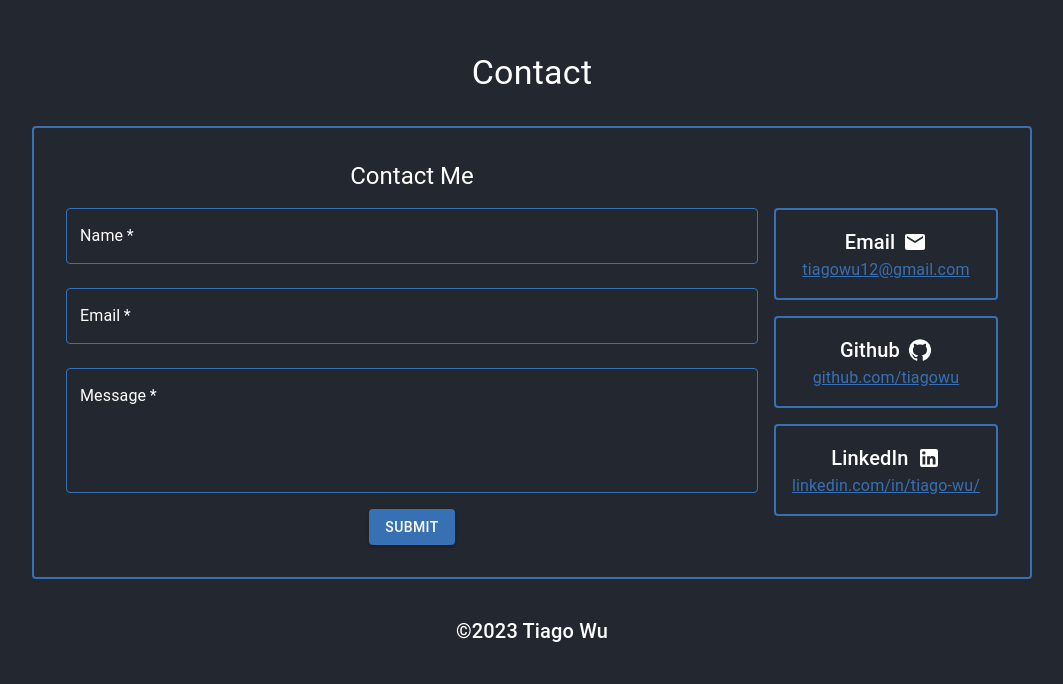
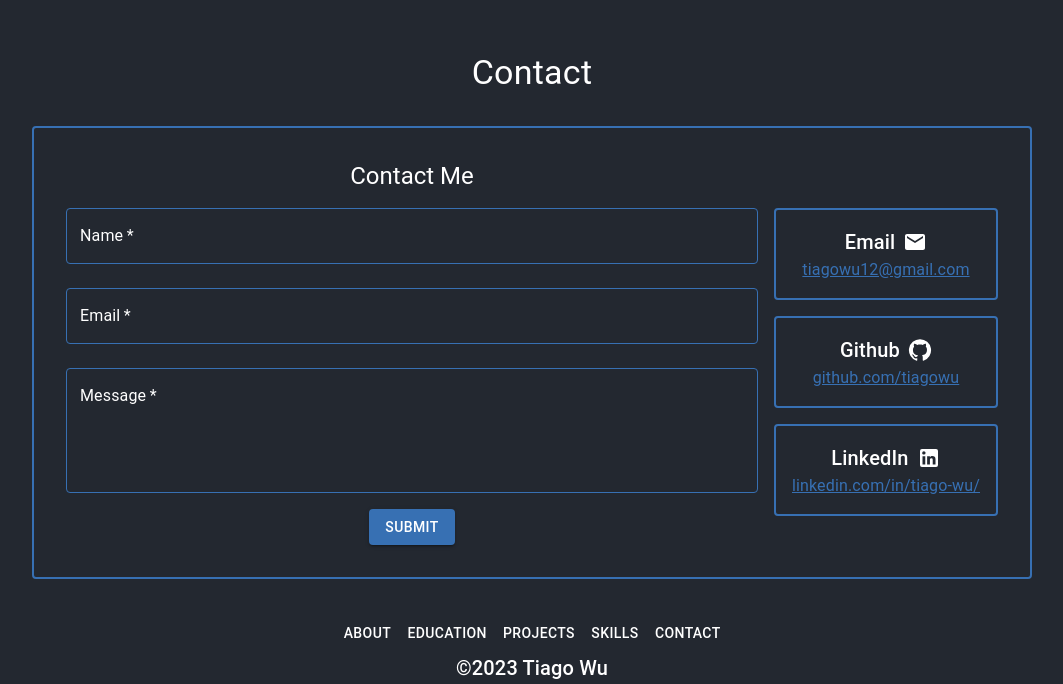
Before and after one commit to tiagowu/portfolio-website, a React (Create React App) app: page / in a window 1280 px wide. Shown: the part 3927-4611 px from the top of the page, without its empty margins (108-1171 px from the left). Before the commit the page ends 4574 px from the top, so only its background shows below. Built offline with nearby package versions, Linux system fonts and the light colour scheme; no server answers.

Commit message:
Add navigation links using NavButtons component

```diff
--- a/src/components/Footer.jsx
+++ b/src/components/Footer.jsx
@@ -1,9 +1,20 @@
+import NavButtons from "./NavButtons";
+
 import { Container, Typography } from "@mui/material";
 import { styled } from "@mui/system";
 
 const Footer = () => {
+  const navigations = [
+    { id: "about", label: "ABOUT" },
+    { id: "education", label: "EDUCATION" },
+    { id: "projects", label: "PROJECTS" },
+    { id: "skills", label: "SKILLS" },
+    { id: "contact", label: "CONTACT" },
+  ];
+
   return (
     <FooterContainer id="footer">
+      <NavButtons navigations={navigations} />
       <Typography variant="h6">©2023 Tiago Wu</Typography>
     </FooterContainer>
   );
```
